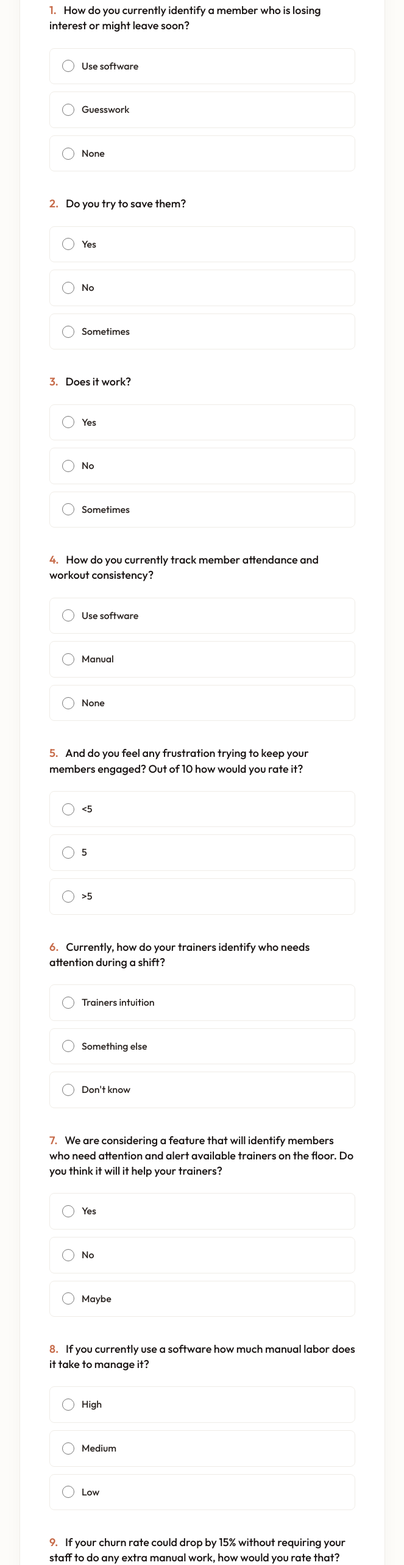
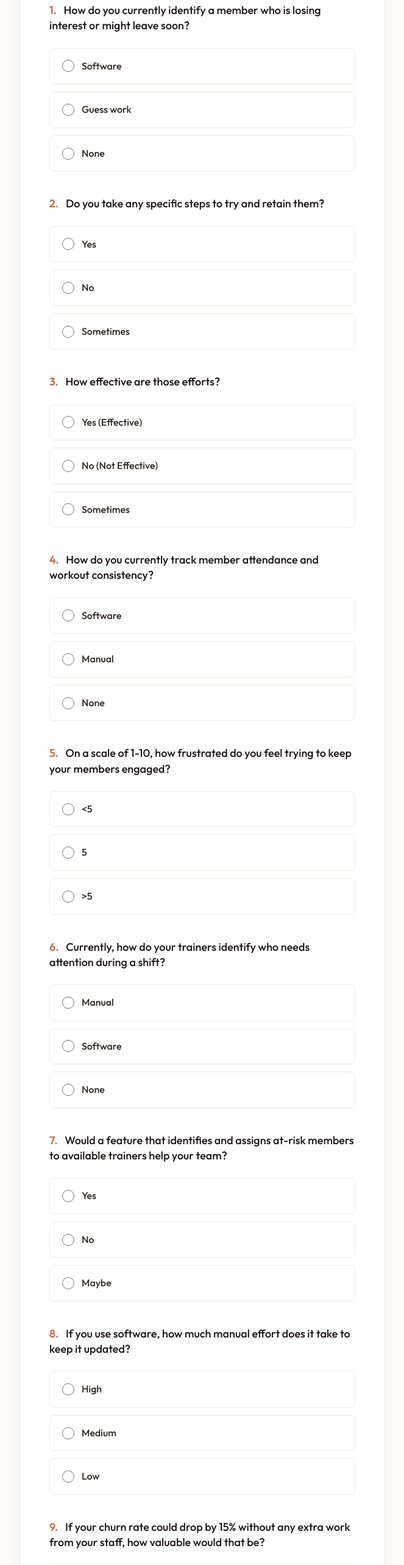
Before and after one commit to mystateofart-max/Flor-Survey, a Next.js app: page / in a window 1280 px wide. Shown: the part 234-2800 px from the top of the page at 61% size, without its empty margins (308-971 px from the left). Built offline with nearby package versions, Linux system fonts and the light colour scheme; no server answers; the database is empty.

Commit message:
feat: refine survey questions and translations for English and Bengali

```diff
--- a/components/SurveyForm.js
+++ b/components/SurveyForm.js
@@ -32,54 +32,54 @@ const questions = [
     id: 'q_identify_member',
     en: {
       text: 'How do you currently identify a member who is losing interest or might leave soon?',
-      options: ['Use software', 'Guesswork', 'None']
+      options: ['Software', 'Guess work', 'None']
     },
     bn: {
-      text: 'আপনি বর্তমানে কীভাবে এমন কোনো সদস্যকে চিহ্নিত করেন যিনি আগ্রহ হারাচ্ছেন বা শীঘ্রই চলে যেতে পারেন?',
-      options: ['সফটওয়্যার ব্যবহার করি', 'অনুমান করে', 'কোনওটিই নয়']
+      text: 'আপনি বর্তমানে ঠিক কীভাবে বোঝেন যে কোনো মেম্বার জিম ছেড়ে দিতে পারেন বা সার্ভিস নিয়ে খুশি নন?',
+      options: ['সফটওয়্যার', 'অনুমান করে', 'কোনওটিই নয়']
     }
   },
   {
     id: 'q_try_to_save',
     en: {
-      text: 'Do you try to save them?',
+      text: 'Do you take any specific steps to try and retain them?',
       options: ['Yes', 'No', 'Sometimes']
     },
     bn: {
-      text: 'আপনি কি তাদের ধরে রাখার চেষ্টা করেন?',
+      text: 'আপনি কি তাদের ধরে রাখার জন্য বিশেষ কোনো পদক্ষেপ নেন?',
       options: ['হ্যাঁ', 'না', 'মাঝে মাঝে']
     }
   },
   {
     id: 'q_does_it_work',
     en: {
-      text: 'Does it work?',
-      options: ['Yes', 'No', 'Sometimes']
+      text: 'How effective are those efforts?',
+      options: ['Yes (Effective)', 'No (Not Effective)', 'Sometimes']
     },
     bn: {
-      text: 'এটা কি কাজ করে?',
-      options: ['হ্যাঁ', 'না', 'মাঝে মাঝে']
+      text: 'আপনার সেই প্রচেষ্টাগুলো কি আশানুরূপ কাজে দেয়?',
+      options: ['হ্যাঁ (সফল)', 'না (ব্যর্থ)', 'মাঝে মাঝে']
     }
   },
   {
     id: 'q_track_attendance',
     en: {
       text: 'How do you currently track member attendance and workout consistency?',
-      options: ['Use software', 'Manual', 'None']
+      options: ['Software', 'Manual', 'None']
     },
     bn: {
-      text: 'বর্তমানে আপনি কীভাবে সদস্যদের উপস্থিতি এবং ওয়ার্কআউটের ধারাবাহিকতা তদারকি করেন?',
-      options: ['সফটওয়্যার ব্যবহার করি', 'ম্যানুয়ালি', 'কোনওটিই নয়']
+      text: 'সদস্যদের উপস্থিতি এবং ওয়ার্কআউটের নিয়মিততা আপনি বর্তমানে কীভাবে ট্র্যাক করেন?',
+      options: ['সফটওয়্যার', 'ম্যানুয়ালি', 'কোনওটিই নয়']
     }
   },
   {
     id: 'q_frustration_rating',
     en: {
-      text: 'And do you feel any frustration trying to keep your members engaged? Out of 10 how would you rate it?',
+      text: 'On a scale of 1-10, how frustrated do you feel trying to keep your members engaged?',
       options: ['<5', '5', '>5']
     },
     bn: {
-      text: 'সদস্যদের যুক্ত রাখতে গিয়ে আপনি কি কোনো হতাশা বা কষ্ট অনুভব করেন? ১০ এর মধ্যে এটিকে কত রেটিং দেবেন?',
+      text: 'মেম্বারদের এঙ্গেজড রাখার চেষ্টায় আপনি ঠিক কতটা চ্যালেঞ্জ বা হতাশা অনুভব করেন? (১০ এর মধ্যে রেটিং দিন)',
       options: ['<৫', '৫', '>৫']
     }
   },
@@ -87,43 +87,43 @@ const questions = [
     id: 'q_trainers_identify',
     en: {
       text: 'Currently, how do your trainers identify who needs attention during a shift?',
-      options: ['Trainers intuition', 'Something else', "Don't know"]
+      options: ['Manual', 'Software', 'None']
     },
     bn: {
-      text: 'বর্তমানে, আপনার ট্রেইনাররা কীভাবে বোঝেন যে শিফ্ট চলাকালীন কার মনোযোগ প্রয়োজন?',
-      options: ['ট্রেইনারের অনুমান অনুযায়ী', 'অন্য কোনো উপায়ে', 'জানি না']
+      text: 'বর্তমানে আপনার ট্রেইনাররা কীভাবে বোঝেন যে শিফ্ট চলাকালীন কার বাড়তি মনোযোগ বা সাহায্য প্রয়োজন?',
+      options: ['ম্যানুয়াল', 'সফটওয়্যার', 'কিছুই না']
     }
   },
   {
     id: 'q_feature_help',
     en: {
-      text: 'We are considering a feature that will identify members who need attention and alert available trainers on the floor. Do you think it will it help your trainers?',
+      text: 'Would a feature that identifies and assigns at-risk members to available trainers help your team?',
       options: ['Yes', 'No', 'Maybe']
     },
     bn: {
-      text: 'আমরা এমন একটি ফিচার তৈরি করার কথা ভাবছি যা মনোযোগের প্রয়োজন এমন সদস্যদের চিহ্নিত করবে এবং ফ্লোরের ট্রেইনারদের সতর্ক করবে। এটি কি আপনার ট্রেইনারদের সাহায্য করবে বলে মনে করেন?',
+      text: 'আমরা এমন একটি ফিচার তৈরির কথা ভাবছি যা মেম্বারদের আচরণ বিশ্লেষণ করে ট্রেইনারদের অ্যালার্ট দেবে। এটি কি আপনার টিমকে সাহায্য করবে?',
       options: ['হ্যাঁ', 'না', 'হতে পারে']
     }
   },
   {
     id: 'q_software_manual_labor',
     en: {
-      text: 'If you currently use a software how much manual labor does it take to manage it?',
+      text: 'If you use software, how much manual effort does it take to keep it updated?',
       options: ['High', 'Medium', 'Low']
     },
     bn: {
-      text: 'আপনি যদি বর্তমানে কোনো সফটওয়্যার ব্যবহার করেন, তবে এটি পরিচালনা করতে আপনাকে কতটা ম্যানুয়াল কাজ বা পরিশ্রম করতে হয়?',
+      text: 'আপনি যদি কোনো সফটওয়্যার ব্যবহার করেন, তবে সেটি আপডেট রাখতে আপনাকে প্রতিদিন কতটা কাজ বা পরিশ্রম করতে হয়?',
       options: ['বেশি', 'মাঝারি', 'কম']
     }
   },
   {
     id: 'q_churn_drop_rating',
     en: {
-      text: 'If your churn rate could drop by 15% without requiring your staff to do any extra manual work, how would you rate that?',
+      text: 'If your churn rate could drop by 15% without any extra work from your staff, how valuable would that be?',
       options: ['High', 'Medium', 'Low']
     },
     bn: {
-      text: 'কর্মীদের দিয়ে কোনো অতিরিক্ত কাজ না করিয়ে যদি আপনার সদস্য চলে যাওয়ার হার (churn rate) ১৫% কমে যায়, তবে আপনি এই বিষয়টিকে কতটা গুরুত্ব দেবেন?',
+      text: 'কর্মীদের বাড়তি কোনো কাজ ছাড়াই যদি মেম্বার ড্রপ-আউট ১৫% কমিয়ে আনা যায়, তবে আপনার কাছে এই সুবিধাটির গুরুত্ব কতটা?',
       options: ['বেশি', 'মাঝারি', 'কম']
     }
   }
@@ -138,7 +138,6 @@ export default function SurveyForm({ initialCount }) {
   const t = uiText[lang];
 
   const handleOptionChange = (questionId, value) => {
-    // We always save the english version of the option to keep the database consistent
     setFormData(prev => ({ ...prev, [questionId]: value }));
   };
 
@@ -173,7 +172,6 @@ export default function SurveyForm({ initialCount }) {
   if (isSuccess) {
     return (
       <div style={{ textAlign: 'center', padding: '40px', backgroundColor: 'var(--surface)', borderRadius: '12px', border: '1px solid var(--border)' }}>
-
         <h1 style={{ color: 'var(--primary)', marginBottom: '16px' }}>{t.thankYou}</h1>
         <p style={{ fontSize: '18px', marginBottom: '32px', color: 'var(--foreground)' }}>{t.thankYouMessage}</p>
         <button className="btn-primary" onClick={() => { setIsSuccess(false); setFormData({}); }}>{t.submitAnother}</button>
@@ -198,7 +196,7 @@ export default function SurveyForm({ initialCount }) {
         <svg fill="none" viewBox="0 0 24 24" strokeWidth={2} stroke="currentColor" style={{ width: '16px', height: '16px' }}>
           <path strokeLinecap="round" strokeLinejoin="round" d="M15.75 6a3.75 3.75 0 11-7.5 0 3.75 3.75 0 017.5 0zM4.501 20.118a7.5 7.5 0 0114.998 0A17.933 17.933 0 0112 21.75c-2.676 0-5.216-.584-7.499-1.632z" />
         </svg>
-        {lang === 'bn' ? `${initialCount} ${t.applicationsSubmitted}` : `${initialCount} ${t.applicationsSubmitted}`}
+        {initialCount} {t.applicationsSubmitted}
       </div>
 
       <form onSubmit={handleSubmit}>
```
Also changed, not shown: 1 other file (tests, documents, lock files or other folders).
